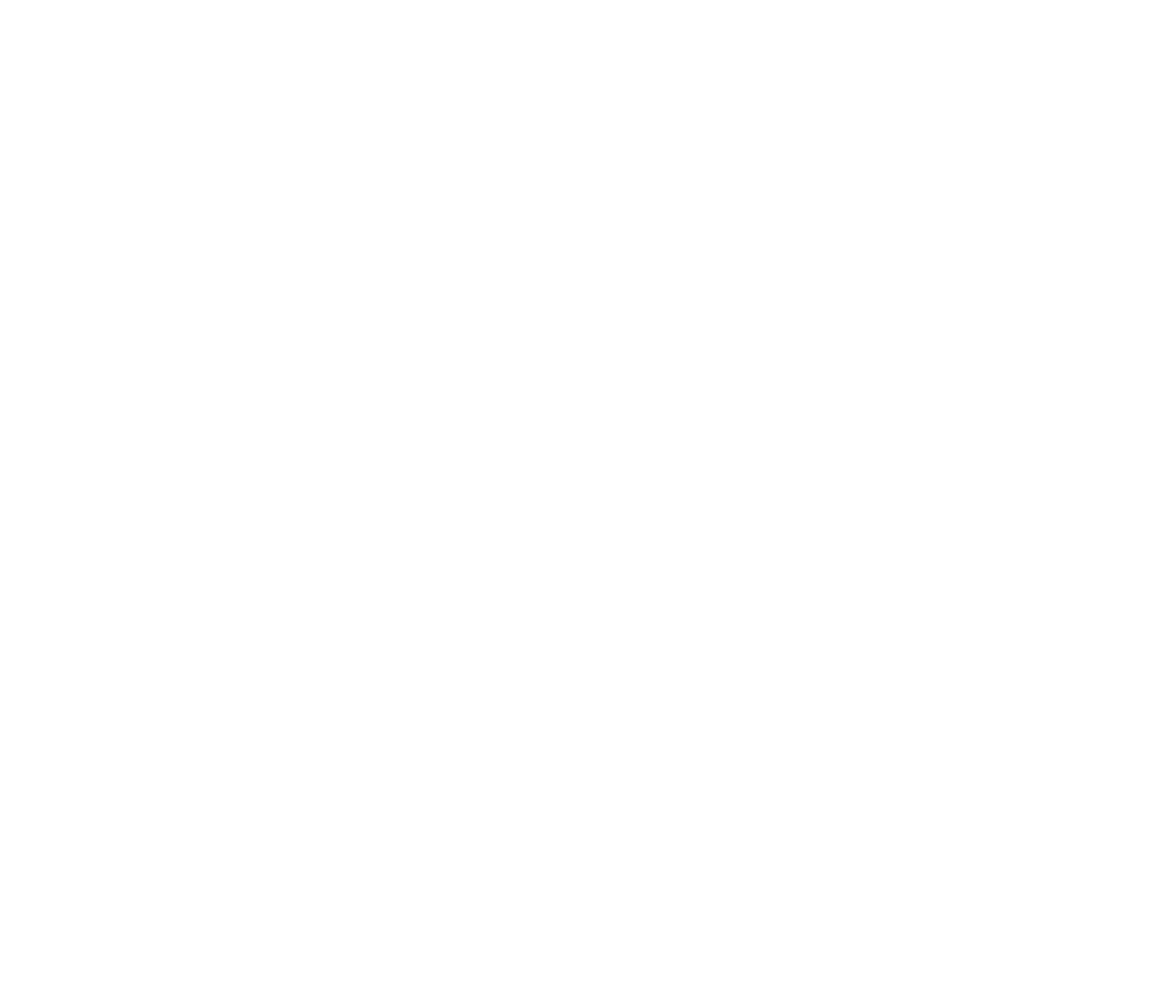
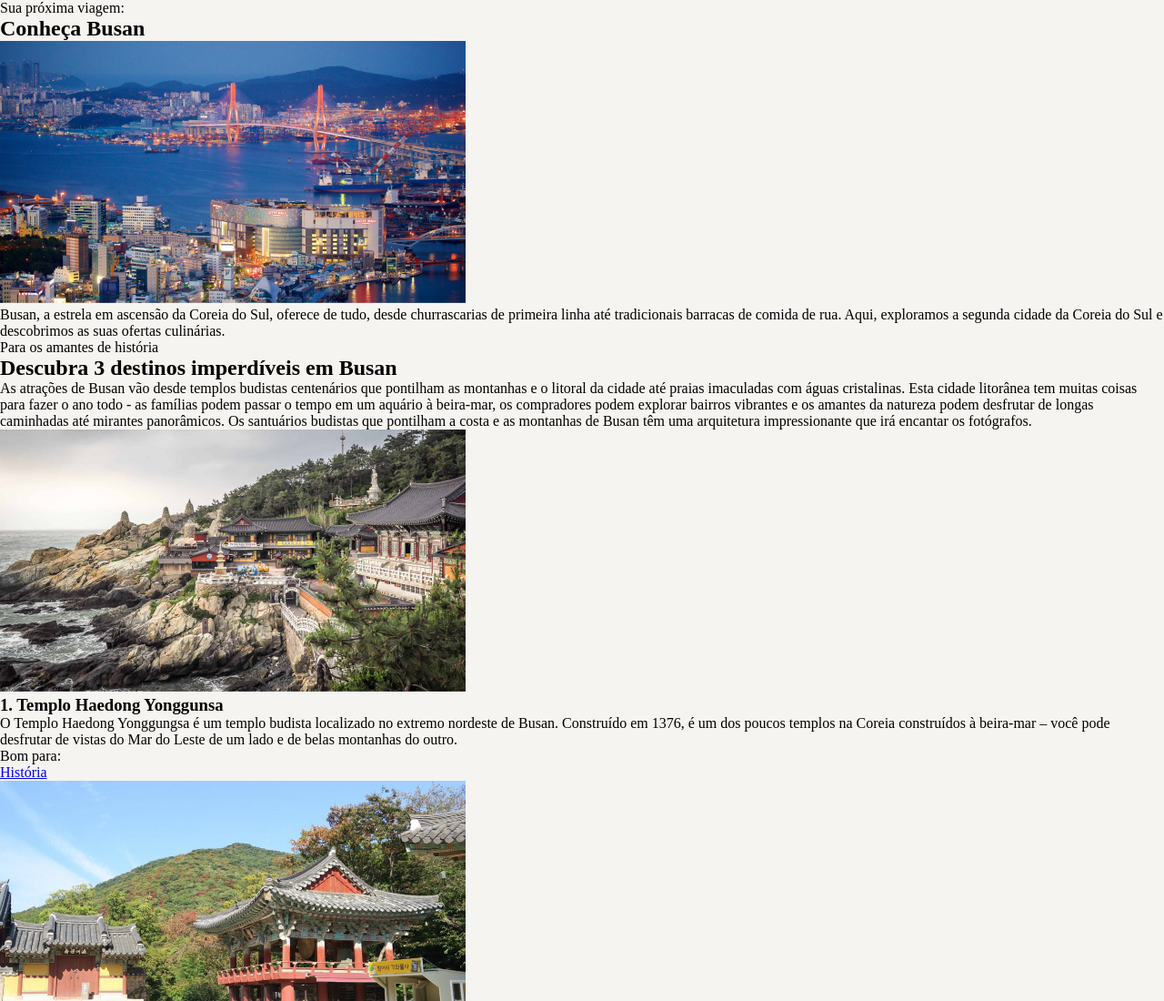
Before and after one commit to douglas-fabiano1/rs-fullstack-projeto-local-turistico-2, a plain HTML site: page index.html in a window 1280 px wide. Shown: the top 1100 px of the page at 91% size. Before the commit the page ends 800 px from the top, so only its background shows below. Drawn offline with Linux system fonts and the light colour scheme.

Commit message:
html structure, body css

```diff
--- a/index.html
+++ b/index.html
@@ -10,6 +10,100 @@
     <meta charset="UTF-8" />
     <meta name="viewport" content="width=device-width, initial-scale=1.0" />
     <title>Local Turistico</title>
+    <link rel="stylesheet" href="./style.css" />
+    <script src="https://unpkg.com/@phosphor-icons/web"></script>
   </head>
-  <body></body>
+  <body>
+    <div id="page">
+      <main>
+        <section id="title">
+          <span>Sua próxima viagem:</span>
+          <h1>Conheça Busan</h1>
+        </section>
+
+        <section id="description">
+          <figure>
+            <img
+              src="./assets/images/image-1.jpg"
+              alt="Imagem da cidade Busan da Coreia do Sul"
+            />
+            <figcaption>
+              Busan, a estrela em ascensão da Coreia do Sul, oferece de tudo,
+              desde churrascarias de primeira linha até tradicionais barracas de
+              comida de rua. Aqui, exploramos a segunda cidade da Coreia do Sul
+              e descobrimos as suas ofertas culinárias.
+            </figcaption>
+          </figure>
+        </section>
+
+        <section id="content">
+          <div class="line"></div>
+          <div id="title-list">
+            <span>Para os amantes de história</span>
+            <h2>Descubra 3 destinos imperdíveis em Busan</h2>
+            <p>
+              As atrações de Busan vão desde templos budistas centenários que
+              pontilham as montanhas e o litoral da cidade até praias imaculadas
+              com águas cristalinas. Esta cidade litorânea tem muitas coisas
+              para fazer o ano todo - as famílias podem passar o tempo em um
+              aquário à beira-mar, os compradores podem explorar bairros
+              vibrantes e os amantes da natureza podem desfrutar de longas
+              caminhadas até mirantes panorâmicos. Os santuários budistas que
+              pontilham a costa e as montanhas de Busan têm uma arquitetura
+              impressionante que irá encantar os fotógrafos.
+            </p>
+          </div>
+          <section id="content-list">
+            <figure class="card-travel">
+              <img src="./assets/images/image-2.jpg" alt="Templo Haedong Yonggungsa">
+              <div class="content-card">
+                <h3>1. Templo Haedong Yonggunsa</h3>
+                <p>O Templo Haedong Yonggungsa é um templo budista localizado no extremo nordeste de Busan. Construído em 1376, é um dos poucos templos na Coreia construídos à beira-mar – você pode desfrutar de vistas do Mar do Leste de um lado e de belas montanhas do outro. <br/>
+                <span>Bom para:</span>
+                <ul><a href="#"><li>História</li></a></ul>
+                </p>
+              </div>
+            </figure>
+            <figure class="card-travel">
+              <img src="./assets/images/image-3.jpg" alt="Templo Beomeo-sa">
+              <div class="content-card">
+                <h3>2. Templo Beomeo-sa</h3>
+                <p>O Templo Beomeo-sa é um dos maiores santuários da Coreia do Sul. Ele está localizado no alto da borda leste da montanha Geumjeongsa e fica distante da agitação da cidade. O Daeungjeon Hall do templo é um exemplo bem preservado da arquitetura da Dinastia Joseon.<br/>
+                <span>Bom para:</span>
+                <ul><a href="#"><li>História</li></a></ul>
+                </p>
+              </div>
+            </figure>
+            <figure class="card-travel">
+              <img src="./assets/images/image-4.jpg" alt="Parque Yongdusan">
+              <div class="content-card">
+                <h3>3. Parque Yongdusan</h3>
+                <p>O Parque Yongdusan, localizado no centro de Busan, abriga alguns dos monumentos mais importantes da cidade. Você pode ver vistas espetaculares do topo da Torre Busan, de 120 metros de altura. O parque tem 2 museus – confira os instrumentos musicais tradicionais no Museum of World Folk Instruments e mais de 80 veleiros coreanos no Exhibition Hall of World Model Boats.<br/>
+                <span>Bom para:</span>
+                <ul>
+                  <a href="#"><li>Casais</li></a>
+                  <a href="#"><li>Famílias</li></a>
+                  <a href="#"><li>Orçamento</li></a>
+                </ul>
+                </p>
+              </div>
+            </figure>
+          </section>
+        </section>
+
+        <div class="line"></div>
+
+        <p>
+          As melhores coisas para fazer em Busan mostram a reputação da cidade
+          como um importante porto marítimo na Ásia. Frequentemente vista como a
+          essência da Coreia do Sul, você experimentará uma atmosfera única em
+          termos de diversidade étnica e cultural, já que a cidade recebe um
+          público cosmopolita o ano todo.
+        </p>
+      </main>
+      <footer>
+        Feito com <i class="ph-fill ph-heart"></i> pela Rocketseat
+      </footer>
+    </div>
+  </body>
 </html>
--- a/style.css
+++ b/style.css
@@ -29,3 +29,8 @@
   --paragraph: normal 1.6rem / var(--font-family);
   --subtitle: italic 1.6rem / var(--font-family);
 }
+
+body {
+  background-color: var(--background-default);
+  font-size: 1.6rem;
+}
```
